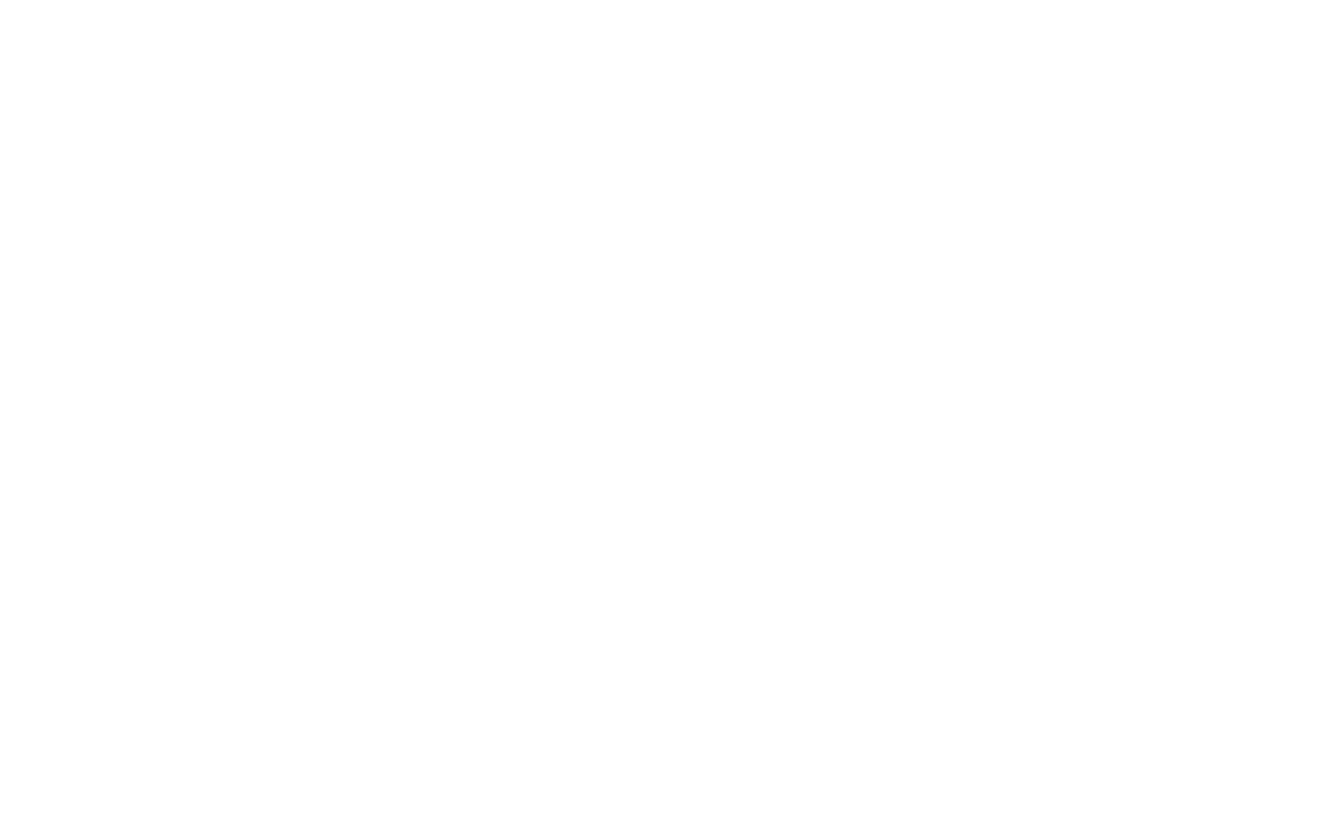
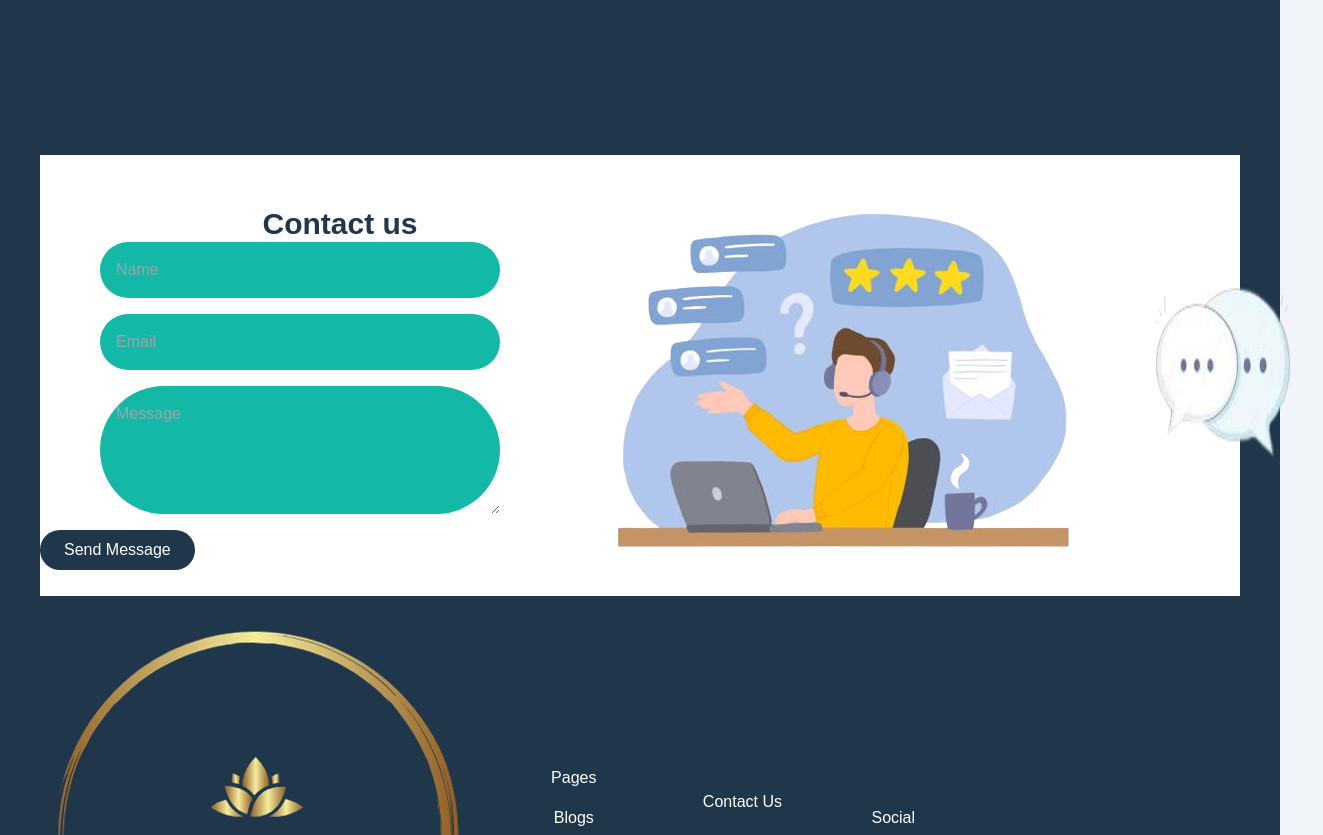
Before and after one commit to Sandeshstha0/Cap_frontend, a Next.js app: page /contactus in a window 1280 px wide. Before the commit this address had no page. Shown: the part 465-1300 px from the top of the page, 1323 px wide, since content can reach past the window. Before the commit the page ends 800 px from the top, so only its background shows below. Built offline with nearby package versions, Linux system fonts and the light colour scheme.

Commit message:
contactus

```diff
--- a/src/Components/globalComponent/Landingpage/Footer.tsx
+++ b/src/Components/globalComponent/Landingpage/Footer.tsx
@@ -28,7 +28,7 @@
               <div className="flex flex-col items-center md:items-start space-y-3">
                 <Link href="/jobs">Blogs</Link>
                 <Link href="/about">About us</Link>
-                <Link href="/contact">Contact us</Link>
+                <Link href="/contact">Contact Us</Link>
                 <Link href="/privacy-policy">Privacy Policy</Link>
               </div>
             </div>
--- a/src/Components/globalComponent/Landingpage/NavBar.tsx
+++ b/src/Components/globalComponent/Landingpage/NavBar.tsx
@@ -23,14 +23,14 @@
           <Link href="/" className="text-white font-medium hover:text-[#facc15] transition duration-200">
             Home
           </Link>
-          <a href="#" className="text-white font-medium hover:text-[#facc15] transition duration-200">
+          <a href="/" className="text-white font-medium hover:text-[#facc15] transition duration-200">
             Post
           </a>
           <a href="/aboutus" className="text-white font-medium hover:text-[#facc15] transition duration-200">
             About Us
           </a>
-          <a href="#" className="text-white font-medium hover:text-[#facc15] transition duration-200">
-            Contact
+          <a href="/contactus" className="text-white font-medium hover:text-[#facc15] transition duration-200">
+            Contact Us
           </a>
         </div>
 
--- /dev/null
+++ b/src/pages/contactus/index.tsx
@@ -0,0 +1,83 @@
+import Layout from '@/Components/globalComponent/Landingpage/MainLayout';
+import React, { Component } from 'react';
+
+export class Index extends Component {
+  render() {
+    return (
+      <Layout>
+        {/* Main Container */}
+        <div className="flex flex-col md:flex-row justify-between items-center md:items-star bg-white t mx-10 mt-10 md:mx-2000">
+
+          {/* Contact Form Section */}
+          <div className="w-100 md:w-1/2 mb-10 md:mb-0">
+            <h2 className='text-3xl font-semibold text-primary text-center mt-6'>
+              Contact us
+            </h2>
+
+            {/* Form */}
+            <div className="space-y-4">
+              {/* Name Input */}
+              <div className="flex items-center space-x-15 text">
+                <span className="material-icons text-4xl"></span>
+                <input
+                  type="text"
+                  placeholder="Name"
+                  className="w-100 p-4 rounded-full bg-teal-500 text-white"
+                />
+              </div>
+
+              {/* Email Input */}
+              <div className="flex items-center space-x-15 ">
+                <span className="material-icons text-4xl"></span>
+                <input
+                  type="email"
+                  placeholder="Email"
+                  className="w-100 p-4 rounded-full bg-teal-500  text-white"
+                />
+              </div>
+              </div>
+
+              {/* Message Input */}
+              <div className="flex items-center space-x-15 py-4">
+                <span className="material-icons text-4xl"></span>
+                <textarea
+                  placeholder="Message"
+                  className="w-100  p-4 rounded-full bg-teal-500 text-white"
+                  rows={4}
+                ></textarea>
+              </div>
+
+              {/* Send Message Button */}
+              <div className="flex items-center space-x-4">
+          <button className="bg-primary text-gray-900 font-medium rounded-full px-6 py-2  text-white transition duration-300">
+
+                Send Message
+              </button>
+            </div>
+          </div>
+
+          {/* Image Section */}
+          <div className="w-100 md:w-1/2 flex justify-center">
+            <img
+              src="/contactus.png"
+              className="rounded-lg w-100max-w-md h-auto"
+              alt="Contact Us"
+
+            />
+
+          <div className="w-100 md:w-1/2 flex justify-center ">
+            <img
+              src="/chat.png"
+              className="rounded-lg w-50 max-w-md h-auto"
+              alt="Contact Us"
+
+            />
+            </div>
+            </div>
+            </div>
+      </Layout>
+    );
+  }
+}
+
+export default Index;
```
Also changed, not shown: public/chat.png (added), public/contactus.png (added).
